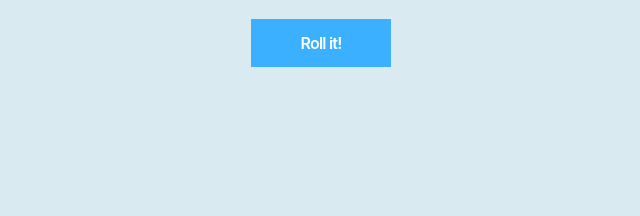
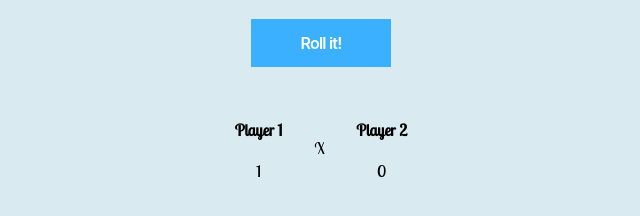
Before and after one commit to ghif93/dice, a plain HTML site: page index.html in a window 1280 px wide. Both pictures are taken after a click on the button "Roll it!". Shown: the part 540-756 px from the top of the page, without its empty margins (319-959 px from the left). Drawn offline with Linux system fonts and the light colour scheme.

Commit message:
New functionality - scoreboard

```diff
--- a/index.html
+++ b/index.html
@@ -24,6 +24,17 @@
         <h4 class="winner">&nbsp;</h4>
         <button class="button-58" id="buttonRoll">Roll it!</button>
 
+        <div class="scoreBoard">
+           <div class="p1">
+            <h4>Player 1</h4>
+            <p id="scoreP1">0</p>
+            </div>
+            <p>X</p>
+            <div class="p2">
+                <h4>Player 2</h4>
+                <p id="scoreP2">0</p>
+            </div>
+        </div>
         <script src="script.js"></script>
 </body>
 </html>
--- a/script.js
+++ b/script.js
@@ -1,5 +1,7 @@
 var button = document.getElementById("buttonRoll");
 var winner = document.querySelector(".winner");
+var p1 = 0;
+var p2 = 0;
 button.addEventListener("click",function(){
     var dice1 = Math.ceil(Math.random()*6);
     var dice2 = Math.ceil(Math.random()*6);
@@ -11,7 +13,11 @@ button.addEventListener("click",function(){
     winner.innerHTML="It's a draw!";
   }else if(dice1 > dice2){
     winner.innerHTML="Player 1 wins";
+    p1++;
+    document.getElementById("scoreP1").innerHTML=p1;
   }else{
     winner.innerHTML="Player 2 wins";
+    p2++;
+    document.getElementById("scoreP2").innerHTML=p2;
   }
 });
--- a/styles.css
+++ b/styles.css
@@ -47,3 +47,16 @@ h1{
   border-color: #3385ff;
   fill: #06f;
 }
+
+
+.scoreBoard{
+  display: flex;
+  justify-content: center;
+  align-items: center;
+
+}
+
+.p1,.p2{
+  margin:2em;
+
+}
```
